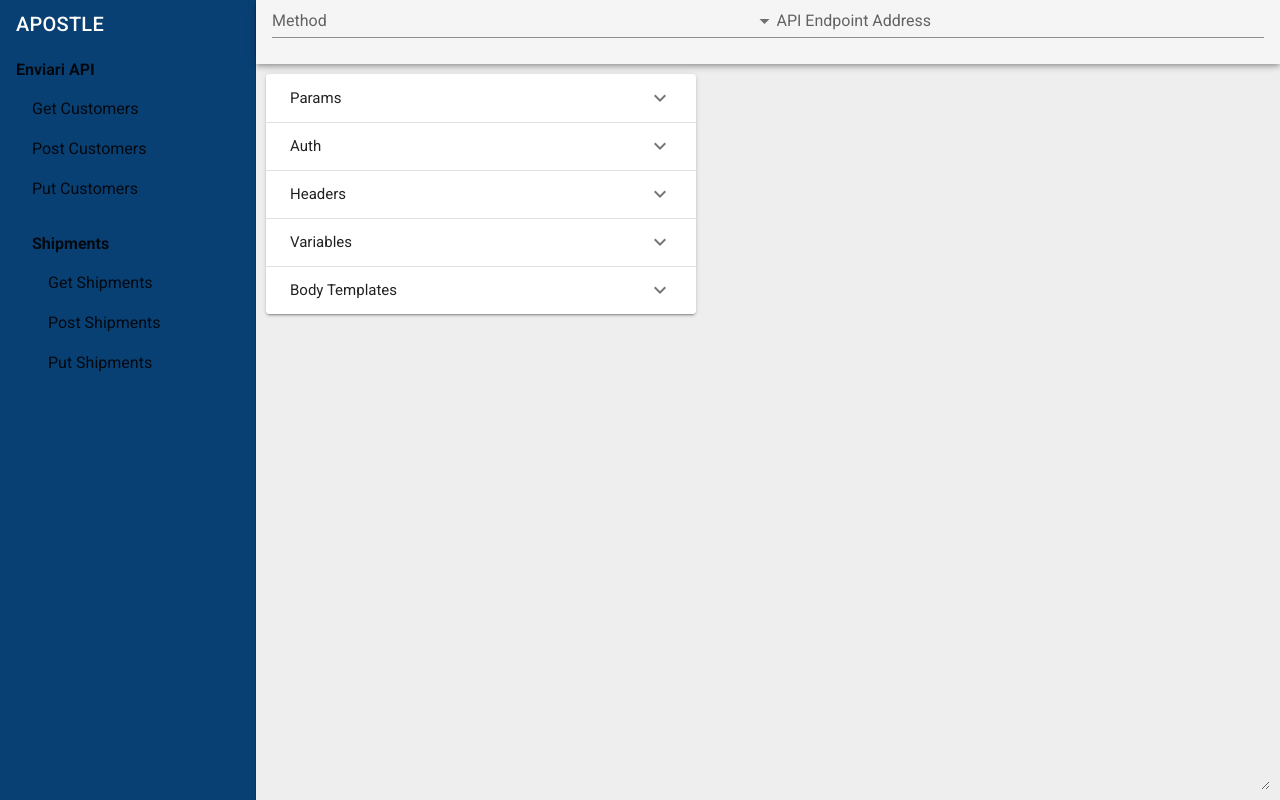
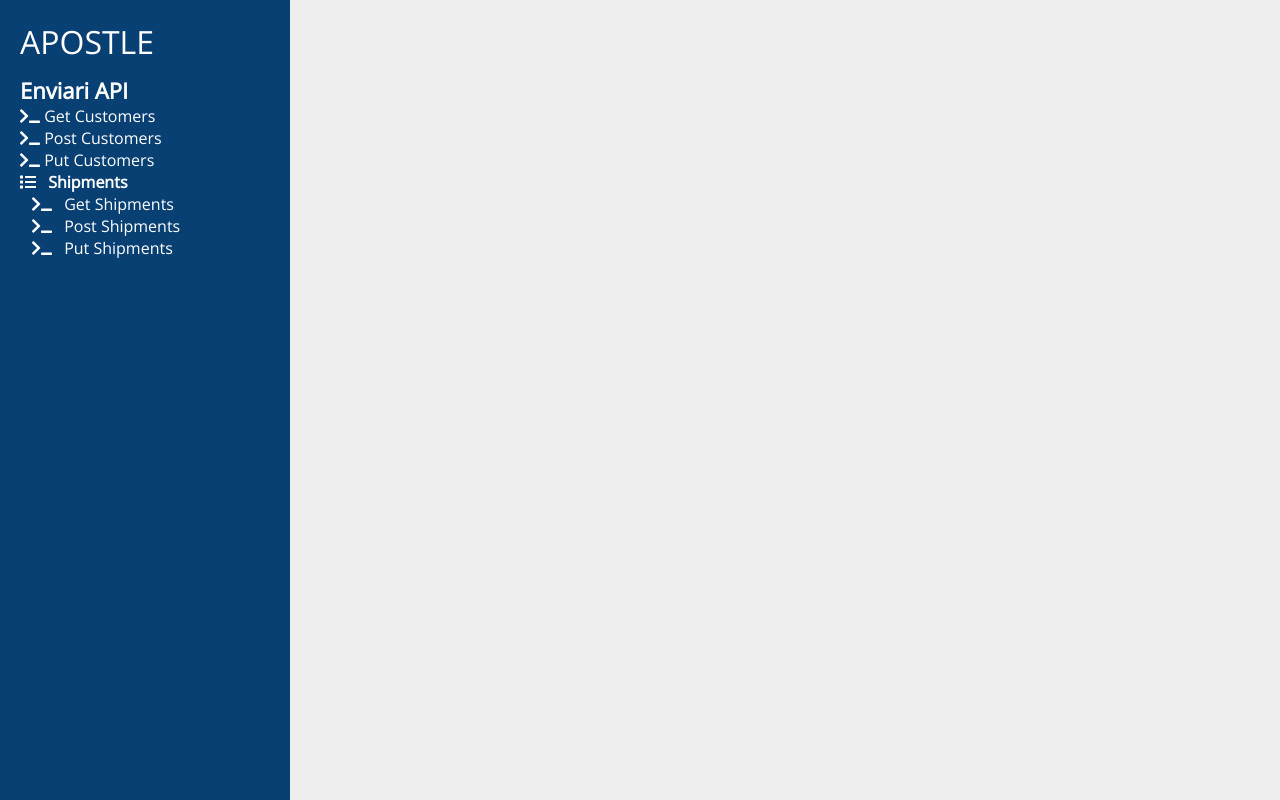
Before and after one commit to bmorrisondev/apostle, a Vue app in the folder app/: page / in a window 1280 px wide. Built offline with nearby package versions, Linux system fonts and the light colour scheme.

Commit message:
#17 - Removed Vuetify from main container

```diff
--- a/app/package.json
+++ b/app/package.json
@@ -16,7 +16,6 @@
     "vue": "^2.6.10",
     "vue-fontawesome": "0.0.2",
     "vue-router": "^3.0.3",
-    "vuetify": "^2.0.0",
     "vuex": "^3.0.1"
   },
   "devDependencies": {
@@ -32,7 +31,6 @@
     "sass": "^1.17.4",
     "sass-loader": "^7.1.0",
     "vue-cli-plugin-vuetify": "^0.6.3",
-    "vue-template-compiler": "^2.6.10",
-    "vuetify-loader": "^1.2.2"
+    "vue-template-compiler": "^2.6.10"
   }
 }
--- a/app/src/App.vue
+++ b/app/src/App.vue
@@ -1,55 +1,52 @@
 <template>
-  <v-app>
-
-     <v-navigation-drawer app permanent class="app-drawer">
-      <v-list-item>
-        <v-list-item-content>
-          <v-list-item-title class="title app-title">
+  <div class="main-grid">
+     <div class="sidebar">
+      <div>
+        <div>
+          <div class="sidebar-title">
             APOSTLE
-          </v-list-item-title>
-        </v-list-item-content>
-      </v-list-item>
-        <v-list-item
+          </div>
+        </div>
+      </div>
+        <div
           v-for="project in testProjects"
           :key="project.name"
+          class="project"
         >
           <!-- <v-list-item-icon>
             <font-awesome-icon icon="angle-right" />
           </v-list-item-icon> -->
 
-          <v-list-item-content>
-            <v-list-item-title>
-              <b>{{ project.name }}</b>
-            </v-list-item-title>
-            <v-list dense class="menu-list test-list">
-              <v-list-item class="test" v-for="test in project.tests" :key="test.name">
-                <v-list-item-content>
-                  {{test.name}}
-                </v-list-item-content>
-              </v-list-item>
-            </v-list>
-            <v-list dense class="menu-list collection-list">
-              <v-list-item class="collection" v-for="collection in project.collections" :key="collection.name">
-                <v-list-item-content>
-                  <b>{{collection.name}}</b>
-                  <v-list class="menu-list test-list">
-                    <v-list-item class="test" v-for="test in collection.tests" :key="test.name">
-                      <v-list-item-content>
-                        {{test.name}}
-                      </v-list-item-content>
-                    </v-list-item>
-                  </v-list>
-                </v-list-item-content>
-              </v-list-item>
-            </v-list>
-          </v-list-item-content>
-        </v-list-item>
-    </v-navigation-drawer>
+          <div>
+            <div>
+              <span class="project-title">{{ project.name }}</span>
+            </div>
+            <div dense class="project-list-container">
+              <div class="test" v-for="test in project.tests" :key="test.name">
+                <font-awesome-icon icon="terminal" /> <span class="project-test-title">{{test.name}}</span>
+              </div>
+            </div>
+            <div >
+              <div class="collection" v-for="collection in project.collections" :key="collection.name">
+                <font-awesome-icon icon="list"/> <span class="project-test-collection-title">{{collection.name}}</span>
+                <div class="project-test-collection-container">
+                  <div class="menu-list test-list">
+                    <div class="test" v-for="test in collection.tests" :key="test.name">
+                      <font-awesome-icon icon="terminal" />  <span class="project-test-title">{{test.name}}</span>
+                    </div>
+                  </div>
+                </div>
+              </div>
+            </div>
+          </div>
+        </div>
+    </div>
 
-    <v-content>
-      <Main/>
-    </v-content>
-  </v-app>
+    <div class="content">
+      <!-- <Main/> -->
+      <div style="background-color: red;"></div>
+    </div>
+  </div>
 </template>
 
 <script>
@@ -118,7 +115,9 @@ export default {
 };
 </script>
 
-<style>
+<style lang="scss">
+@import url('https://fonts.googleapis.com/css?family=Open+Sans&display=swap');
+
 html {
   overflow: auto !important;
   scrollbar-width: none;
@@ -129,16 +128,61 @@ html::-webkit-scrollbar {
   width: 0;
   height: 0;
 }
-.app-drawer {
-  background-color: #094074 !important;
+
+html, body {
+  height: 100%;
+  width: 100%;
+  padding: 0px;
+  margin: 0px;
+  font-family: 'Open Sans', sans-serif;
 }
-.app-title {
-  color: white;
-}
-.address-bar {
-  z-index: 9999;
-}
-.http-method-select {
-  max-width: 200px;
+
+.main-grid {
+  display: inline-grid;
+  grid-auto-columns: min-content 1fr auto;
+  background-color: #eee;
+  height: 100%;
+  width: 100%;
+  padding: 0px;
+  margin: 0px;
+
+  .sidebar {
+    width: 250px;
+    padding: 20px;
+    background-color: #094074 !important;
+    color: white;
+
+    .sidebar-title {
+      font-size: 32px;
+      margin-bottom: 12px;
+    }
+
+    .project-list-container {
+      span {
+        font-size: 16px;
+      }
+    }
+
+    .project-title {
+      font-size: 22px;
+      font-weight: bold;
+    }
+
+    .project-test-collection-container {
+      margin-left: 12px;
+      .project-test-title {
+        margin-left: 8px;
+      }
+    }
+
+    .project-test-collection-title {
+      margin-left: 8px;
+      font-weight: bold;
+    }
+  }
+
+  .content {
+    grid-column: 2
+  }
 }
 </style>
--- a/app/src/main.js
+++ b/app/src/main.js
@@ -3,13 +3,12 @@ import App from './App.vue';
 import router from './router';
 import store from './store';
 import './registerServiceWorker';
-import vuetify from './plugins/vuetify';
 
 import { library } from '@fortawesome/fontawesome-svg-core'
-import { faUserSecret } from '@fortawesome/free-solid-svg-icons'
+import { fas } from '@fortawesome/free-solid-svg-icons'
 import { FontAwesomeIcon } from '@fortawesome/vue-fontawesome'
 
-library.add(faUserSecret)
+library.add(fas)
 Vue.component('font-awesome-icon', FontAwesomeIcon)
 
 Vue.config.productionTip = false;
@@ -17,6 +16,5 @@ Vue.config.productionTip = false;
 new Vue({
   router,
   store,
-  vuetify,
   render: h => h(App)
 }).$mount('#app');
--- a/app/src/plugins/vuetify.js
+++ /dev/null
@@ -1,10 +0,0 @@
-import Vue from 'vue';
-import Vuetify from 'vuetify/lib';
-
-Vue.use(Vuetify);
-
-export default new Vuetify({
-  icons: {
-    iconfont: 'mdi',
-  },
-});
```
Also changed, not shown: 1 other file (tests, documents, lock files or other folders).
